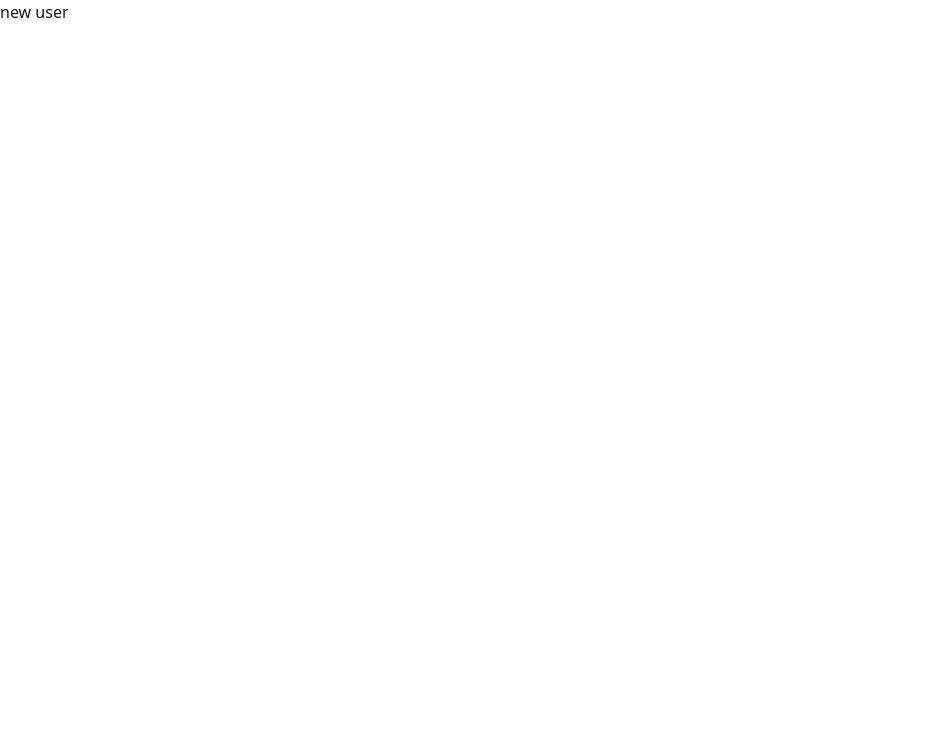
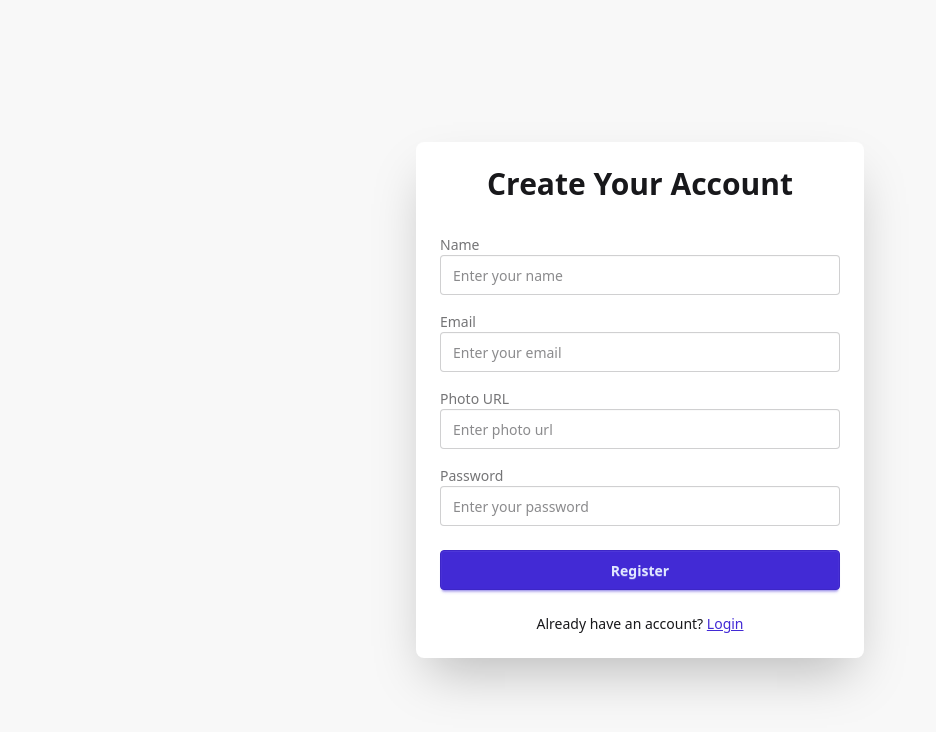
Before and after one commit to Sanyul-islam/tiles-gallery, a Next.js app: page /register in a window 1280 px wide. Shown: the top 732 px of the page, without its empty margins (0-936 px from the left). Built offline with nearby package versions, Linux system fonts and the light colour scheme.

Commit message:
new user register page added

```diff
--- a/src/app/register/page.jsx
+++ b/src/app/register/page.jsx
@@ -2,9 +2,92 @@ import React from 'react';
 
 const registerPage = () => {
     return (
-        <div>
-            new user
+         <div className="min-h-screen flex items-center justify-center bg-base-200 px-4 py-10">
+      <div className="card w-full max-w-md bg-base-100 shadow-2xl">
+        <div className="card-body">
+          {/* Title */}
+          <h2 className="text-3xl font-bold text-center mb-6">
+            Create Your Account
+          </h2>
+
+          {/* Form */}
+          <form className="space-y-4">
+            {/* Name */}
+            <div className="form-control">
+              <label className="label">
+                <span className="label-text font-medium">
+                  Name
+                </span>
+              </label>
+
+              <input
+                type="text"
+                placeholder="Enter your name"
+                className="input input-bordered w-full"
+              />
+            </div>
+
+            {/* Email */}
+            <div className="form-control">
+              <label className="label">
+                <span className="label-text font-medium">
+                  Email
+                </span>
+              </label>
+
+              <input
+                type="email"
+                placeholder="Enter your email"
+                className="input input-bordered w-full"
+              />
+            </div>
+
+            {/* Photo URL */}
+            <div className="form-control">
+              <label className="label">
+                <span className="label-text font-medium">
+                  Photo URL
+                </span>
+              </label>
+
+              <input
+                type="url"
+                placeholder="Enter photo url"
+                className="input input-bordered w-full"
+              />
+            </div>
+
+            {/* Password */}
+            <div className="form-control">
+              <label className="label">
+                <span className="label-text font-medium">
+                  Password
+                </span>
+              </label>
+
+              <input
+                type="password"
+                placeholder="Enter your password"
+                className="input input-bordered w-full"
+              />
+            </div>
+
+            {/* Register Button */}
+            <button className="btn btn-primary w-full mt-2">
+              Register
+            </button>
+          </form>
+
+          {/* Login Link */}
+          <p className="text-center text-sm mt-4">
+            Already have an account?{" "}
+            <a href="/login" className="link link-primary">
+              Login
+            </a>
+          </p>
         </div>
+      </div>
+    </div>
     );
 };
 
```
